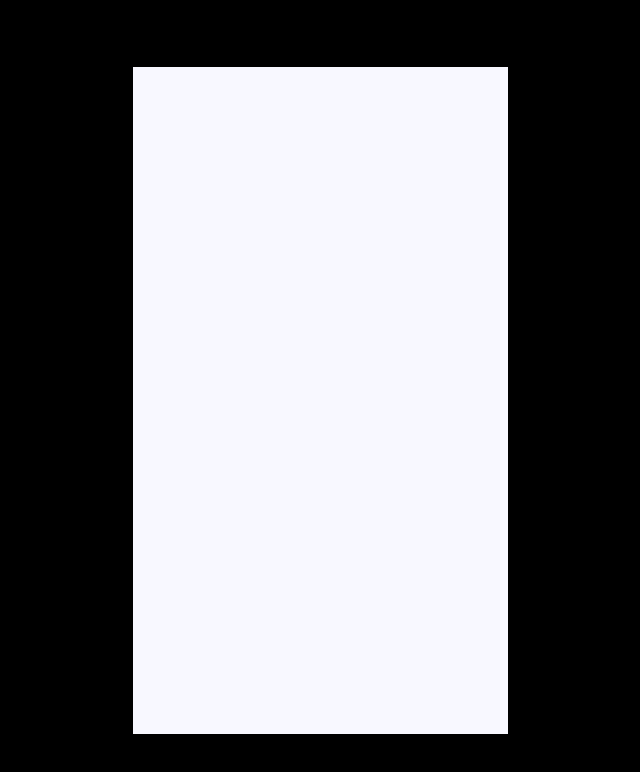
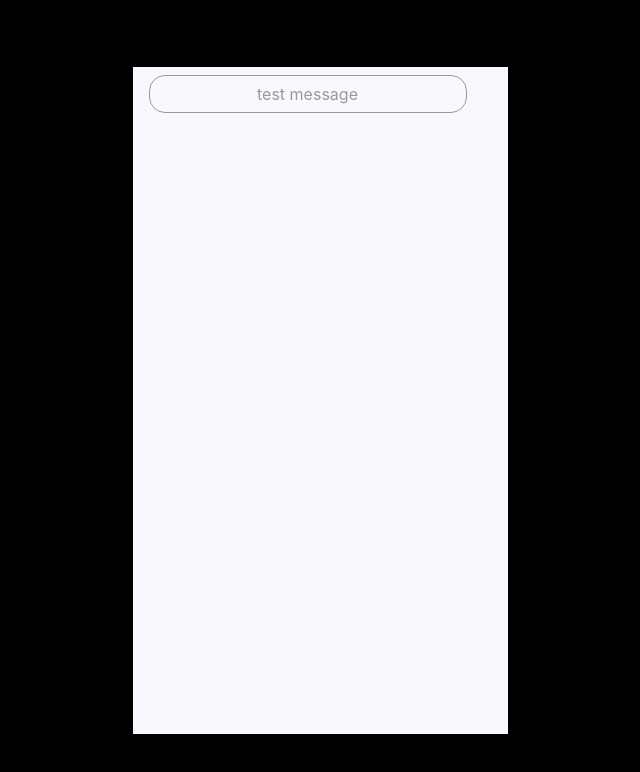
Before and after one commit to KeyMaster9/Project-C, a React (Create React App) app: page / in a window 1280 px wide. Shown: the top 772 px of the page, without its empty margins (320-960 px from the left). Built offline with nearby package versions, Linux system fonts and the light colour scheme.

Commit message:
message created

```diff
--- /dev/null
+++ b/src/TravelAgent/Components/Chat/Chat.css
@@ -0,0 +1,4 @@
+.Chat {
+    height: 100%;
+    width: 100%;
+}
--- /dev/null
+++ b/src/TravelAgent/Components/Chat/Chat.jsx
@@ -0,0 +1,12 @@
+import React from 'react';
+import AbstractMessage from './ChatItems/AbstractMessage.jsx';
+import './Chat.css';
+
+
+const Chat = ({ messages=[<AbstractMessage message='test message'/>] }) => {
+    return <div className="Chat">
+        {messages.map(message => message)}
+    </div>
+}
+
+export default Chat;
--- /dev/null
+++ b/src/TravelAgent/Components/Chat/ChatItems/AbstractMessage.css
@@ -0,0 +1,15 @@
+.MessageContainer {
+    width: 100%;
+    position: relative;
+}
+
+.Message {
+    max-width: 80%;
+    min-height: 1rem;
+    padding: 0.5rem;
+    border: 1px solid #999;
+    border-radius: 1rem;
+    margin: 0.5rem 1rem 0rem;
+    text-align: center;
+    color: #999;
+}
--- /dev/null
+++ b/src/TravelAgent/Components/Chat/ChatItems/AbstractMessage.jsx
@@ -0,0 +1,18 @@
+import React from 'react';
+import './AbstractMessage.css';
+
+const AbstractMessage = ({ message, className, styles }) => {
+
+    const concatClassName = (defaultClassName) => {
+        if (className) {
+            return [defaultClassName, className].join(' ');
+        }
+        return defaultClassName;
+    }
+
+    return <div className="MessageContainer">
+        <div className={concatClassName('Message')} style={styles}>{message}</div>
+    </div>
+}
+
+export default AbstractMessage;
--- a/src/TravelAgent/TravelAgent.jsx
+++ b/src/TravelAgent/TravelAgent.jsx
@@ -1,6 +1,9 @@
 import React from 'react';
+import Chat from './Components/Chat/Chat.jsx';
 import './TravelAgent.css'
 
-const TravelAgent = () => <div className="TravelAgent"></div>
+const TravelAgent = () => <div className="TravelAgent">
+    <Chat />
+</div>
 
 export default TravelAgent;
```
